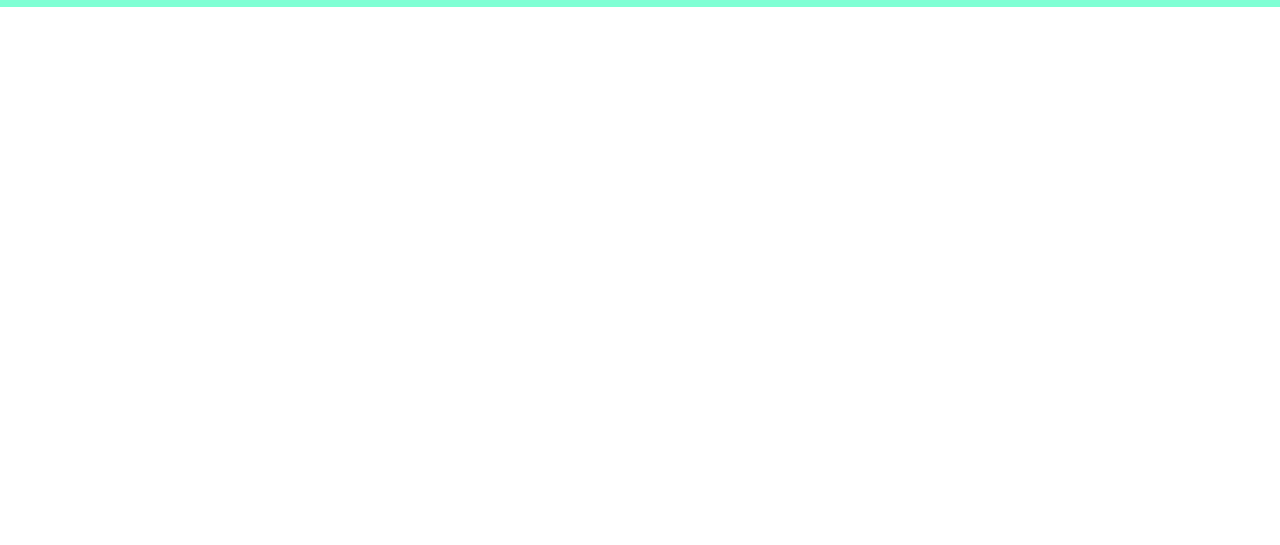
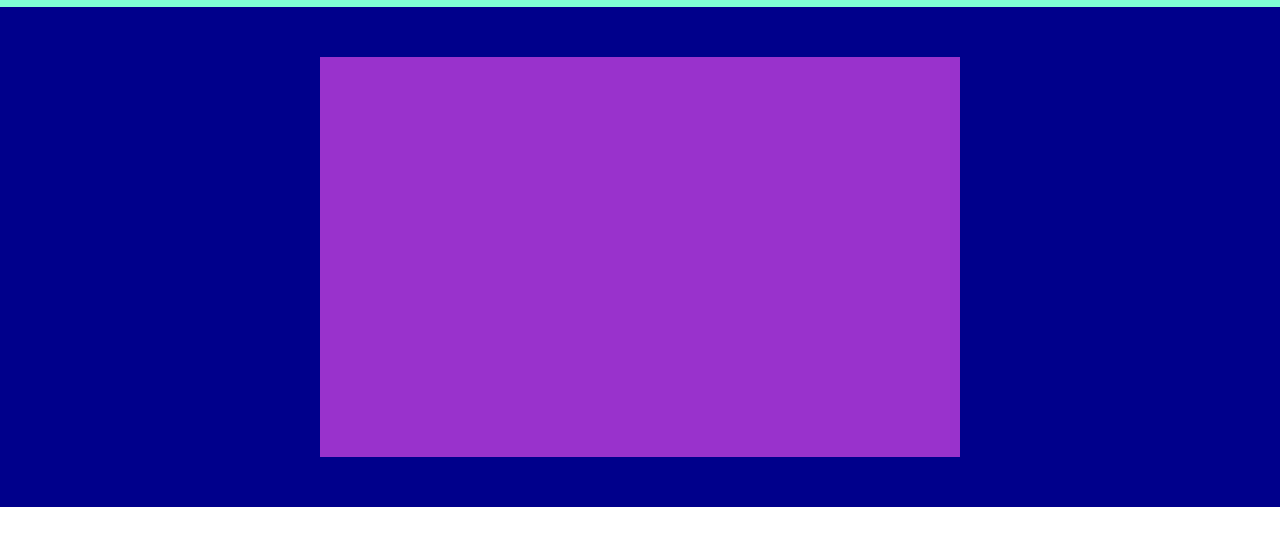
Before and after one commit to SteMorgia/htmlcss-struttura-discord, a plain HTML site: page index.html in a window 1280 px wide. Shown: the part 53-598 px from the top of the page. Drawn offline with Linux system fonts and the light colour scheme.

Commit message:
header completato

```diff
--- a/css/style.css
+++ b/css/style.css
@@ -42,3 +42,29 @@
 .login{
     justify-content: flex-end;
 }
+
+/*qui finiscono le stilizzazioni per il top header */
+
+.debug .main-header{
+    background-color: darkblue;
+}
+
+.debug .presentazione{
+    background-color: darkorchid;
+}
+
+.main-header{
+    width: 100%;
+    height: 500px;
+    display: flex;
+    justify-content: center;
+
+}
+
+.presentazione{
+    width: 50%;
+    height: 80%;
+    align-self:center;
+}
+
+/* qui finiscono stilizzazioni header */
--- a/index.html
+++ b/index.html
@@ -11,6 +11,7 @@
 
         <header>
 
+            <!--inizio sezione top header-->
             <section class="top-header">
 
               <div class="container-header">
@@ -33,9 +34,21 @@
 
               </div>
 
+            </section>
 
+            <!--fine sezione top header-->
+
+            <!--inizio sezione main header-->
+
+            <section class="main-header">
+
+                <div class="presentazione">
+
+                </div>
 
             </section>
+
+            <!--fine sezione main header-->
         </header>
 
         <main>
```
